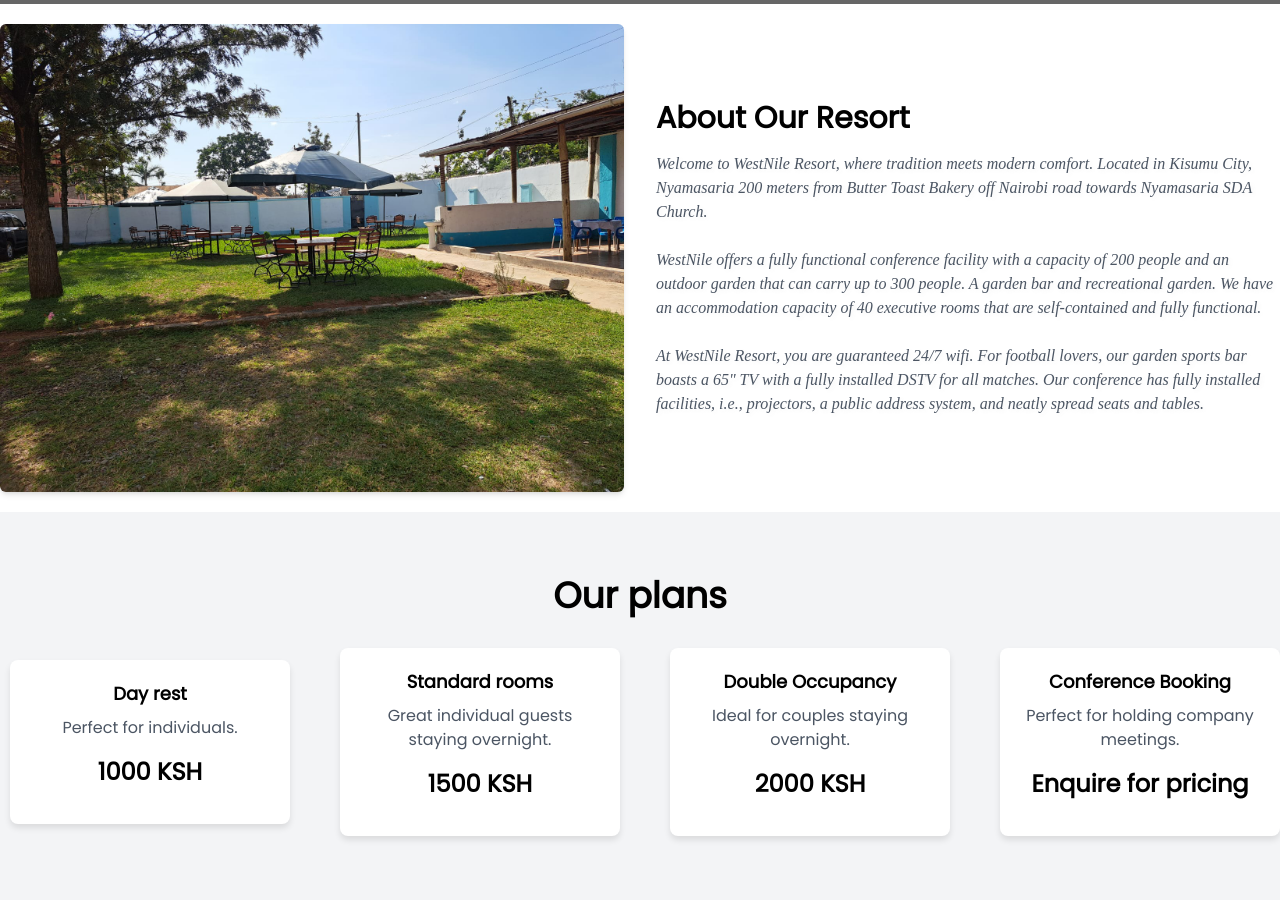
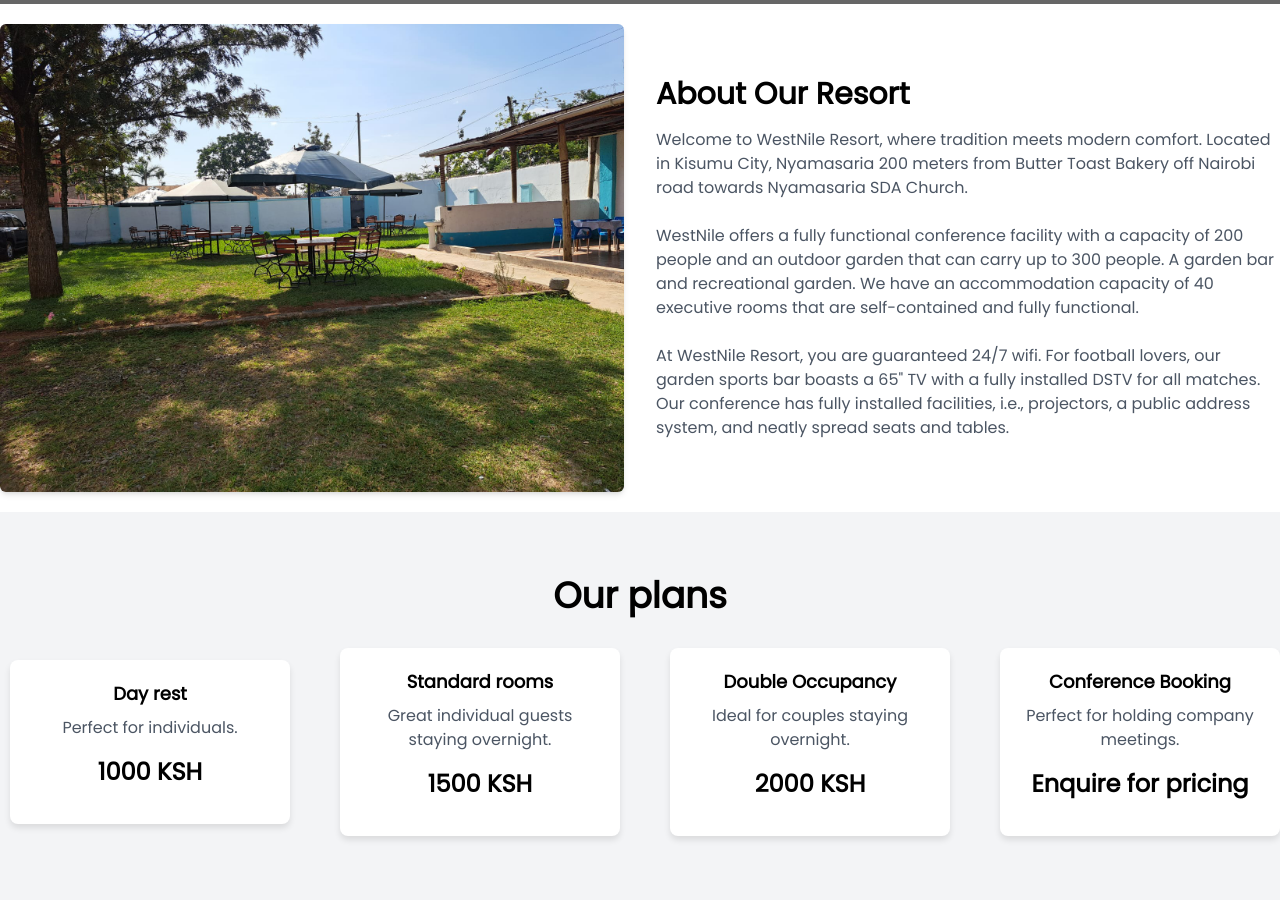
Before and after one commit to alvinkenyagah/weniresort.com-, a React (Vite) app: page / in a window 1280 px wide. Shown: the part 1060-1974 px from the top of the page. Built offline with nearby package versions, Linux system fonts and the light colour scheme.

Commit message:
remove cali font

```diff
--- a/src/components/about/About.css
+++ b/src/components/about/About.css
@@ -1,7 +0,0 @@
-.calligraph {
-    font-family: 'Dancing Script', cursive;
-    /* font-size: 3rem; */
-    font-weight: 400;
-    font-style: italic;
-   text-shadow: 2px 2px 4px rgba(109, 108, 108, 0.075);
-  }
```
